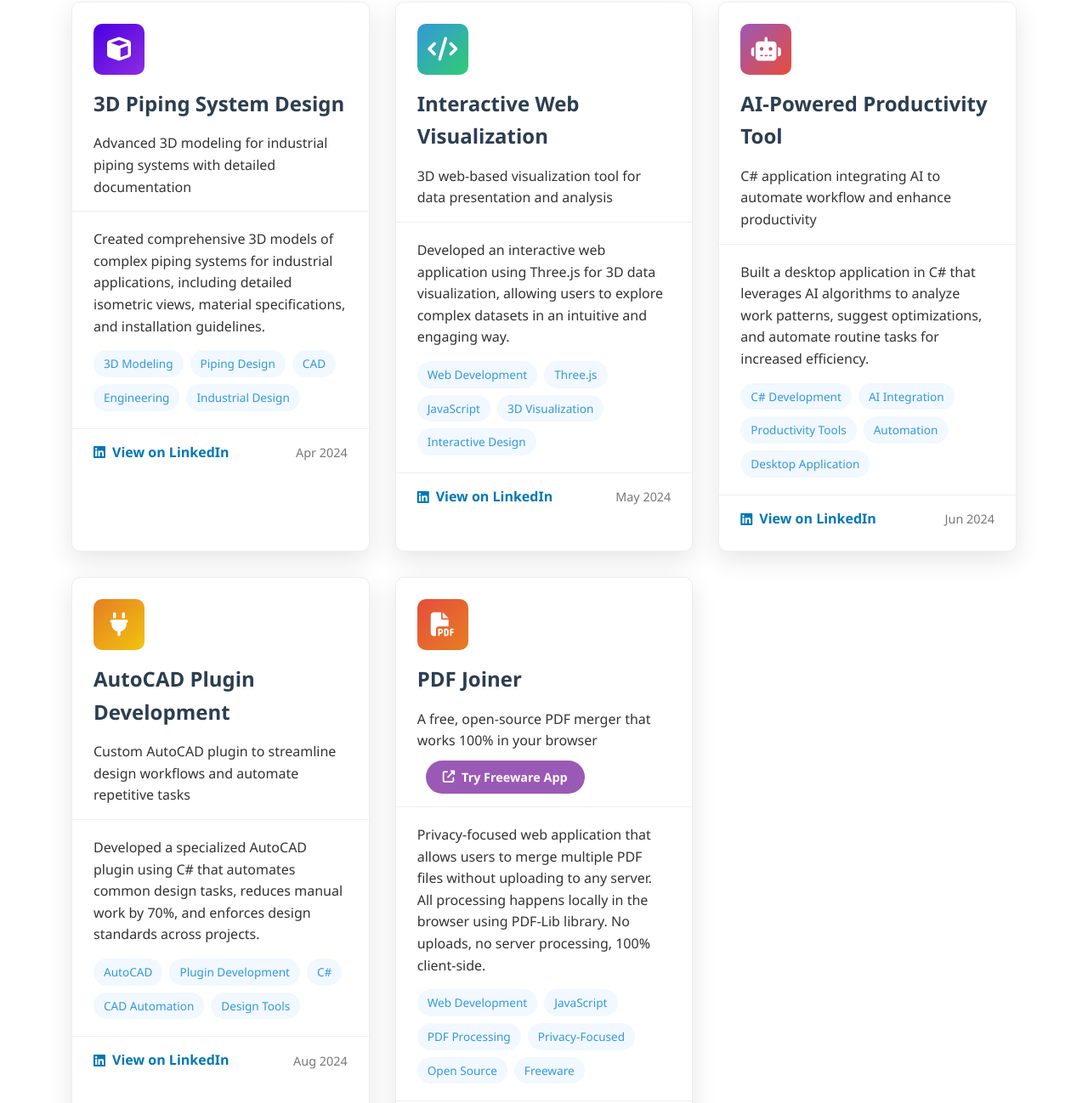
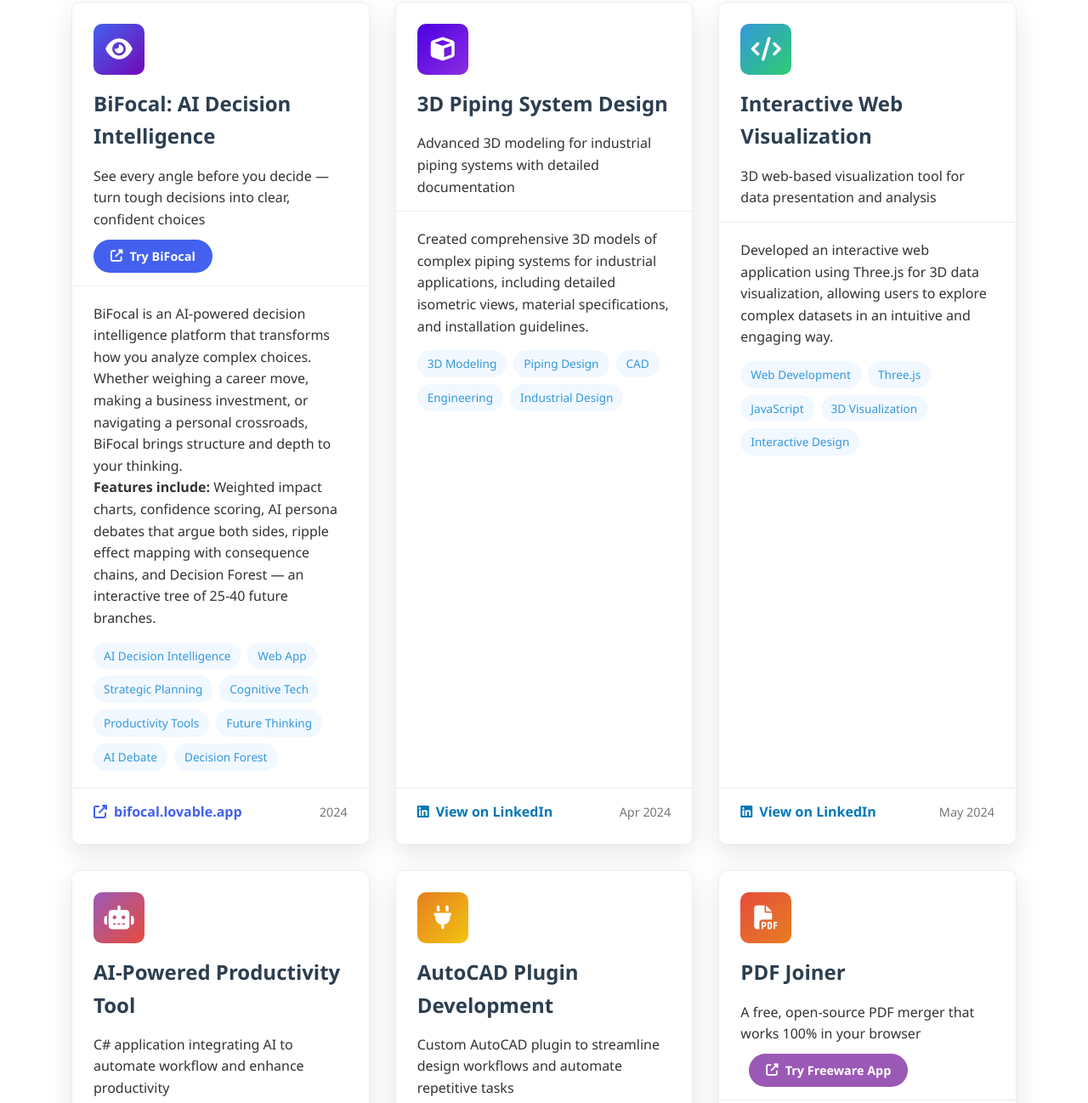
Before and after one commit to universussoft/universussoft.github.io, a plain HTML site: page index.html in a window 1280 px wide. Shown: the part 1420-2718 px from the top of the page at 85% size. Drawn offline with Linux system fonts and the light colour scheme.

Commit message:
Add files via upload

```diff
--- a/index.html
+++ b/index.html
@@ -28,6 +28,7 @@
             --spotify: #1DB954;
             --steam: #171a21;
             --freeware: #9b59b6;
+            --bifocal: #4361ee;
         }
 
         body {
@@ -207,6 +208,20 @@
             background-color: #8e44ad;
         }
 
+        .btn-bifocal {
+            background-color: var(--bifocal);
+            color: white;
+            display: inline-flex;
+            align-items: center;
+            gap: 8px;
+            font-size: 0.9rem;
+            padding: 8px 20px;
+        }
+
+        .btn-bifocal:hover {
+            background-color: #3a56d4;
+        }
+
         /* Introduction section */
         .intro {
             padding: 80px 0;
@@ -325,6 +340,8 @@
             box-shadow: 0 10px 30px rgba(0,0,0,0.1);
             transition: all 0.3s ease;
             border: 1px solid #eee;
+            display: flex;
+            flex-direction: column;
         }
 
         .project-card:hover {
@@ -352,6 +369,7 @@
 
         .project-content {
             padding: 20px 25px;
+            flex: 1;
         }
 
         .project-tags {
@@ -688,7 +706,49 @@
             </div>
 
             <div class="projects-grid">
-                <!-- Project 1 - 3D Modeling -->
+                <!-- Project 1 - BiFocal (New) -->
+                <div class="project-card">
+                    <div class="project-header">
+                        <div class="project-icon" style="background: linear-gradient(135deg, #4361ee, #7209b7);">
+                            <i class="fas fa-eye"></i>
+                        </div>
+                        <h3>BiFocal: AI Decision Intelligence</h3>
+                        <p>See every angle before you decide — turn tough decisions into clear, confident choices</p>
+                        <div style="margin-top: 10px;">
+                            <a href="https://bifocal.lovable.app" target="_blank" class="btn btn-bifocal">
+                                <i class="fas fa-external-link-alt"></i> Try BiFocal
+                            </a>
+                        </div>
+                    </div>
+
+                    <div class="project-content">
+                        <p>BiFocal is an AI-powered decision intelligence platform that transforms how you analyze complex choices. Whether weighing a career move, making a business investment, or navigating a personal crossroads, BiFocal brings structure and depth to your thinking.</p>
+
+                        <p><strong>Features include:</strong> Weighted impact charts, confidence scoring, AI persona debates that argue both sides, ripple effect mapping with consequence chains, and Decision Forest — an interactive tree of 25-40 future branches.</p>
+
+                        <div class="project-tags">
+                            <span class="tag">AI Decision Intelligence</span>
+                            <span class="tag">Web App</span>
+                            <span class="tag">Strategic Planning</span>
+                            <span class="tag">Cognitive Tech</span>
+                            <span class="tag">Productivity Tools</span>
+                            <span class="tag">Future Thinking</span>
+                            <span class="tag">AI Debate</span>
+                            <span class="tag">Decision Forest</span>
+                        </div>
+                    </div>
+
+                    <div class="project-footer">
+                        <div class="project-links">
+                            <a href="https://bifocal.lovable.app" target="_blank" class="project-link" style="color: var(--bifocal);">
+                                <i class="fas fa-external-link-alt"></i> bifocal.lovable.app
+                            </a>
+                        </div>
+                        <span class="project-date">2024</span>
+                    </div>
+                </div>
+
+                <!-- Project 2 - 3D Piping System Design -->
                 <div class="project-card">
                     <div class="project-header">
                         <div class="project-icon" style="background: linear-gradient(135deg, #4A00E0, #8E2DE2);">
@@ -719,7 +779,7 @@
                     </div>
                 </div>
 
-                <!-- Project 2 - Web Development -->
+                <!-- Project 3 - Interactive Web Visualization -->
                 <div class="project-card">
                     <div class="project-header">
                         <div class="project-icon" style="background: linear-gradient(135deg, #3498db, #2ecc71);">
@@ -750,7 +810,7 @@
                     </div>
                 </div>
 
-                <!-- Project 3 - C# Development -->
+                <!-- Project 4 - AI-Powered Productivity Tool -->
                 <div class="project-card">
                     <div class="project-header">
                         <div class="project-icon" style="background: linear-gradient(135deg, #9B59B6, #E74C3C);">
@@ -781,7 +841,7 @@
                     </div>
                 </div>
 
-                <!-- Project 4 - AutoCAD Plugin -->
+                <!-- Project 5 - AutoCAD Plugin Development -->
                 <div class="project-card">
                     <div class="project-header">
                         <div class="project-icon" style="background: linear-gradient(135deg, #E67E22, #F1C40F);">
@@ -812,7 +872,7 @@
                     </div>
                 </div>
 
-                <!-- Project 5 - PDF Joiner -->
+                <!-- Project 6 - PDF Joiner -->
                 <div class="project-card">
                     <div class="project-header">
                         <div class="project-icon" style="background: linear-gradient(135deg, #e74c3c, #e67e22);">
@@ -866,7 +926,7 @@
             <h2>Support My Work</h2>
 
             <div class="support-intro">
-                <p>I create free, open-source tools like <strong>PDF Joiner</strong> that help people without any cost. If you find my work useful and would like to support the development of more free applications in the future, consider buying me a coffee!</p>
+                <p>I create free, open-source tools like <strong>PDF Joiner</strong> and innovative AI platforms like <strong>BiFocal</strong> that help people make better decisions without cost barriers. If you find my work useful and would like to support the development of more free applications in the future, consider buying me a coffee!</p>
 
                 <p>Your support not only helps me create more useful tools but also fuels my other passions like creating music on Spotify and enjoying some relaxation time with Steam games.</p>
             </div>
```
